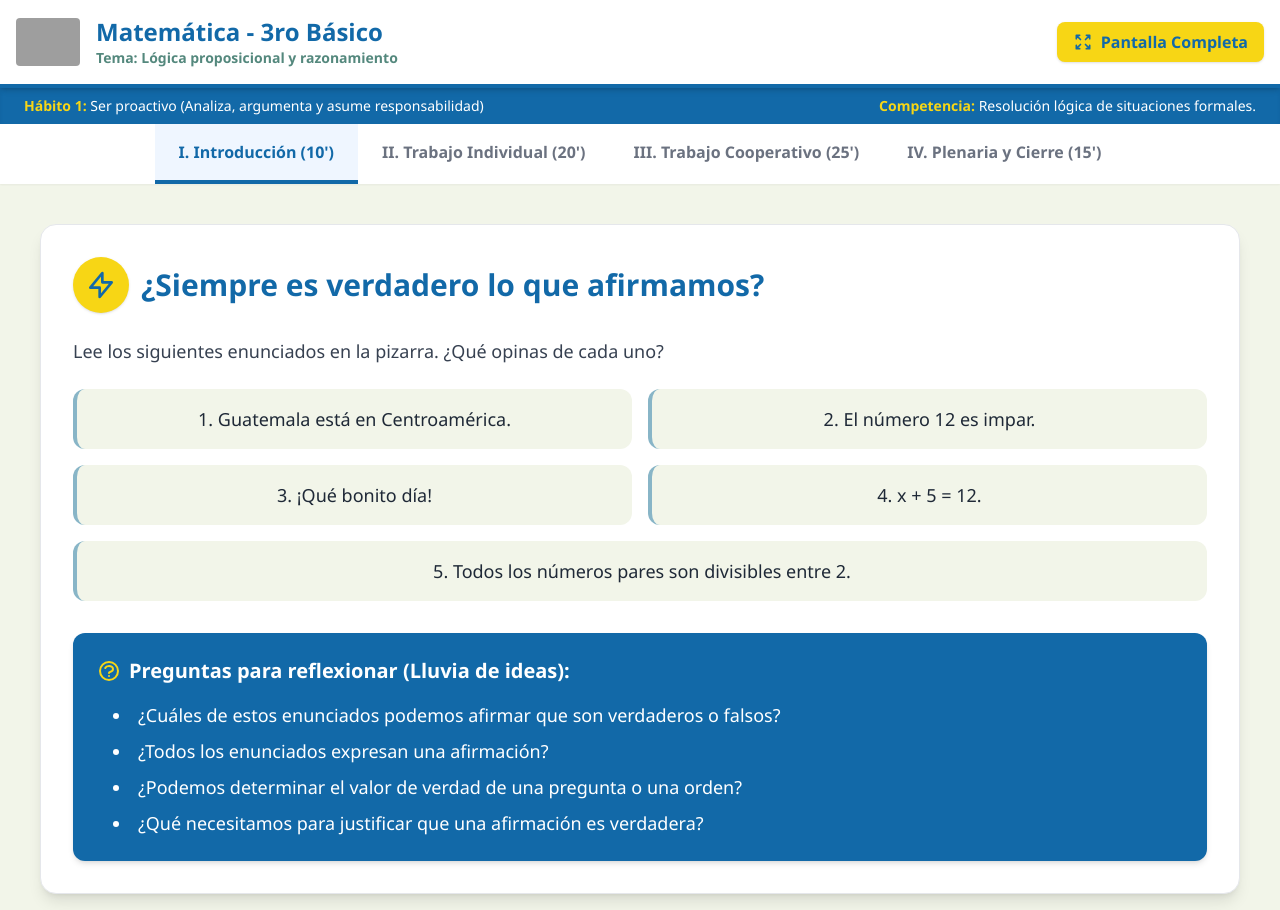
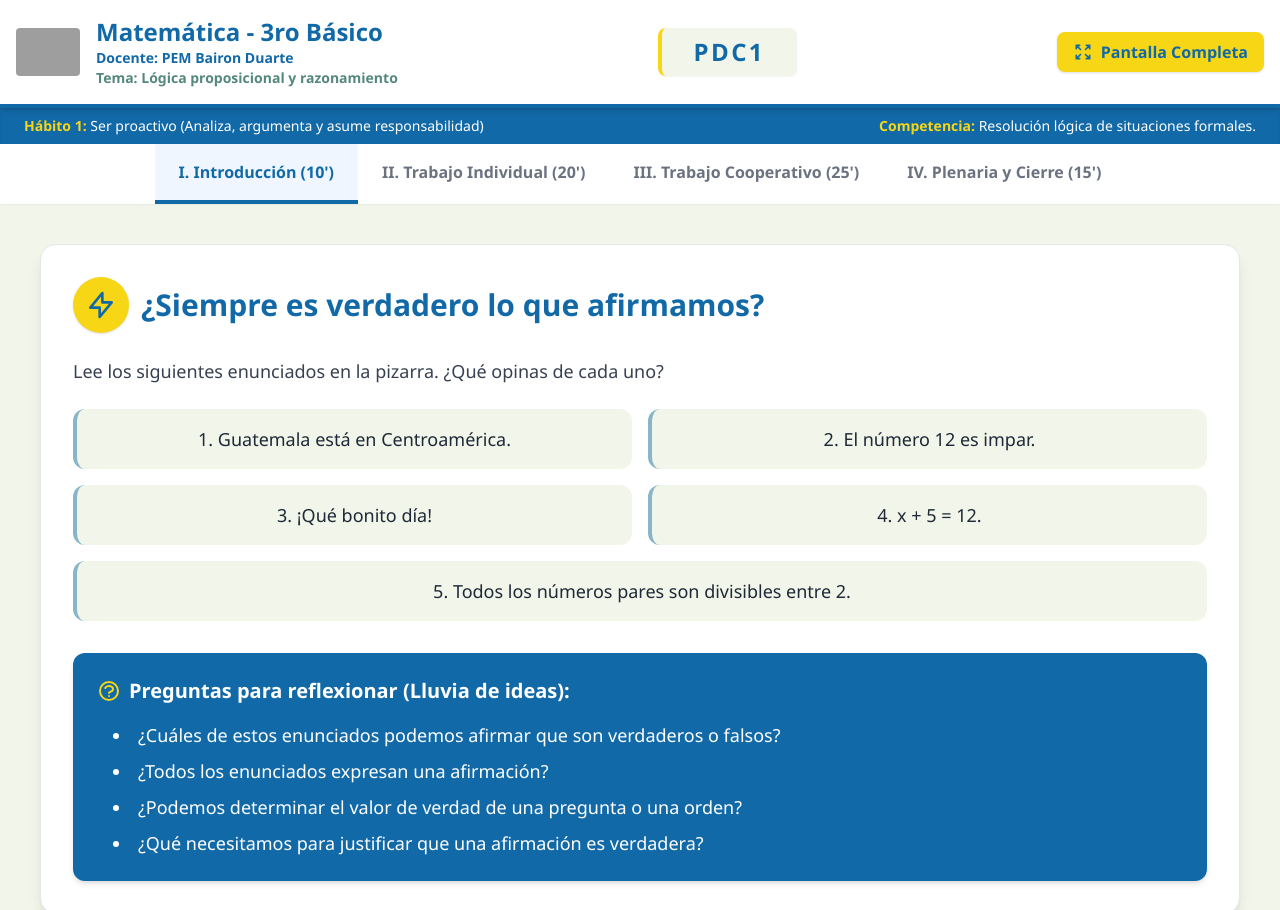
Before and after one commit to bairon2duarte-bit/plan-anual-3ro-2027, a plain HTML site: page unidad_1/PDC1-1U-logica proposicional-razonamiento.html in a window 1280 px wide. Shown: the top 910 px of the page. Drawn offline with nearby package versions, Linux system fonts and the light colour scheme; grey boxes are pictures that could not be loaded.

Commit message:
Add files via upload

```diff
--- a/unidad_1/PDC1-1U-logica proposicional-razonamiento.html
+++ b/unidad_1/PDC1-1U-logica proposicional-razonamiento.html
@@ -40,25 +40,54 @@
         ::-webkit-scrollbar-thumb:hover { background: #1269A8; }
 
         .interactive-btn:active { transform: scale(0.98); }
+
     </style>
 </head>
 <body class="bg-montano-bg text-gray-800 min-h-screen flex flex-col">
 
     <!-- Encabezado y Barra de Herramientas -->
    <header class="bg-white shadow-md border-b-4 border-montano-blue p-4 flex justify-between items-center sticky top-0 z-50">
+
+    <!-- Logo y datos del curso -->
     <div class="flex items-center gap-4">
-            <img src="https://encrypted-tbn0.gstatic.com/images?q=tbn:ANd9GcQyEop0yf6lZ7Jk9MILZxF1rBj4Oqs5esyhIQ&s" alt="Logo Colegio Montano" class="h-12 w-auto rounded">
+        <img src="https://encrypted-tbn0.gstatic.com/images?q=tbn:ANd9GcQyEop0yf6lZ7Jk9MILZxF1rBj4Oqs5esyhIQ&s"
+             alt="Logo Colegio Montano"
+             class="h-12 w-auto rounded">
+
         <div>
-                <h1 class="text-2xl font-bold text-montano-blue">Matemática - 3ro Básico</h1>
-                <h2 class="text-sm font-semibold text-montano-green">Tema: Lógica proposicional y razonamiento</h2>
+            <h1 class="text-2xl font-bold text-montano-blue">
+                Matemática - 3ro Básico
+            </h1>
+
+            <p class="text-sm font-bold text-montano-blue">Docente: PEM Bairon Duarte </p>
+
+            <h2 class="text-sm font-semibold text-montano-green">
+                Tema: Lógica proposicional y razonamiento
+            </h2>
         </div>
     </div>
-        <button onclick="toggleFullScreen()" class="bg-montano-yellow text-montano-blue font-bold py-2 px-4 rounded-lg shadow hover:bg-yellow-400 transition-colors flex items-center gap-2 interactive-btn">
-            <svg xmlns="http://www.w3.org/2000/svg" class="h-5 w-5" fill="none" viewBox="0 0 24 24" stroke="currentColor">
-                <path stroke-linecap="round" stroke-linejoin="round" stroke-width="2" d="M4 8V4m0 0h4M4 4l5 5m11-1V4m0 0h-4m4 0l-5 5M4 16v4m0 0h4m-4 0l5-5m11 5l-5-5m5 5v-4m0 4h-4" />
+
+    <!-- Identificador PDC -->
+    <div class="bg-montano-bg border-l-4 border-montano-yellow px-8 py-2 rounded-lg shadow-sm">
+        <span class="text-2xl font-extrabold text-montano-blue tracking-widest">
+            PDC1
+        </span>
+    </div>
+
+    <!-- Botón Pantalla Completa -->
+    <button onclick="toggleFullScreen()"
+        class="bg-montano-yellow text-montano-blue font-bold py-2 px-4 rounded-lg shadow hover:bg-yellow-400 transition-colors flex items-center gap-2 interactive-btn">
+
+        <svg xmlns="http://www.w3.org/2000/svg" class="h-5 w-5"
+             fill="none" viewBox="0 0 24 24" stroke="currentColor">
+            <path stroke-linecap="round" stroke-linejoin="round"
+                stroke-width="2"
+                d="M4 8V4m0 0h4M4 4l5 5m11-1V4m0 0h-4m4 0l-5 5M4 16v4m0 0h4m-4 0l5-5m11 5l-5-5m5 5v-4m0 4h-4" />
         </svg>
+
         Pantalla Completa
     </button>
+
 </header>
 
     <!-- Barra de Contexto Pedagógico -->
```
Also changed, not shown: unidad_1/PDC2-1U-Conectivos-logicos-tablas-verdad.html (+10 -0 lines). Lines whose indentation alone changed are shown as unchanged.
